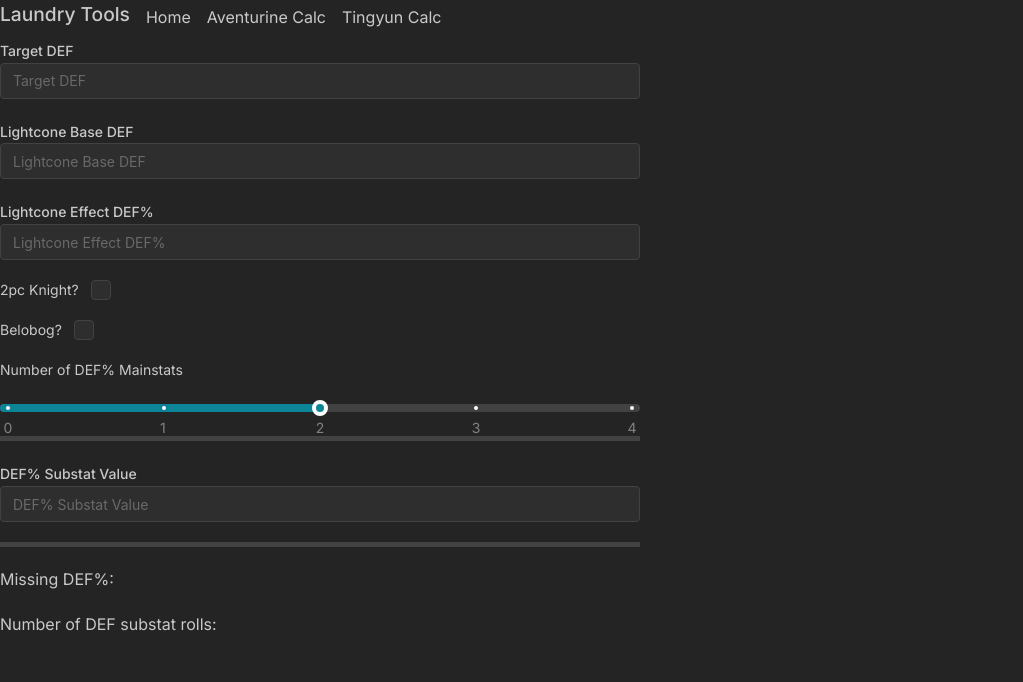
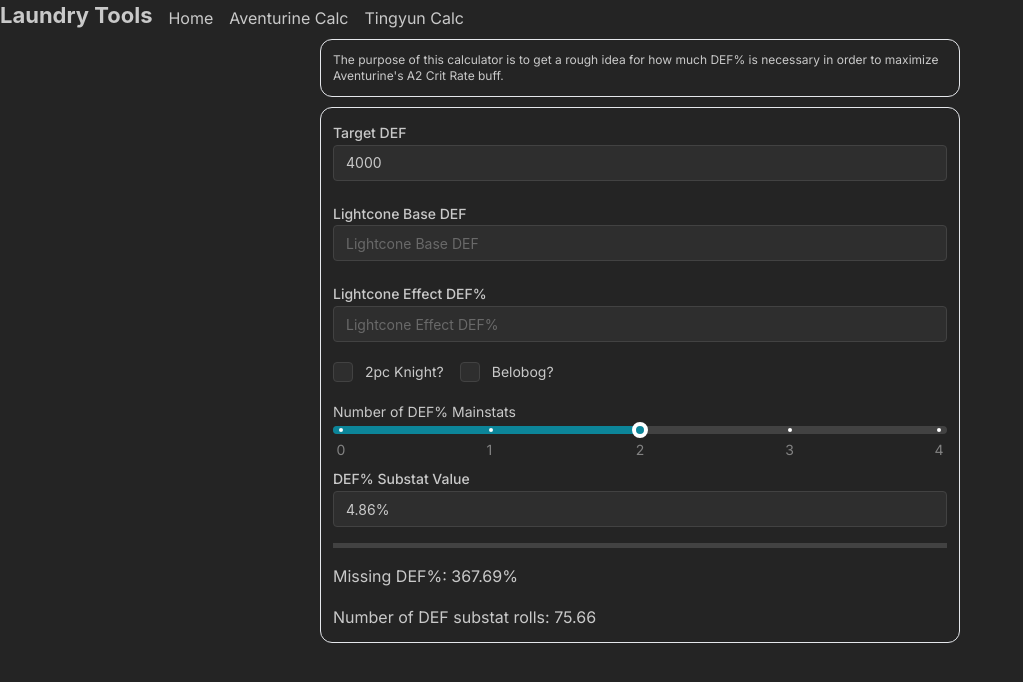
Before and after one commit to mdkincaid/hsr-tools, a Next.js app: page /tools/aventurine-calc in a window 1280 px wide. Shown: the top 682 px of the page, without its empty margins (0-1023 px from the left). Built offline with nearby package versions, Linux system fonts and the light colour scheme.

Commit message:
feat: add little intro blurb to aven calc

```diff
--- a/src/app/tools/aventurine-calc/page.tsx
+++ b/src/app/tools/aventurine-calc/page.tsx
@@ -5,21 +5,24 @@ import getActualNumberOfMainstats from "@/utils/numberOfMainstats";
 import {
   Checkbox,
   Divider,
+  Group,
   NumberFormatter,
   NumberInput,
   Slider,
+  Space,
+  Stack,
   Text,
 } from "@mantine/core";
 import { useState } from "react";
 
 export default function Page() {
-  const [targetDEF, setTargetDEF] = useState<string | number>("");
+  const [targetDEF, setTargetDEF] = useState<string | number>(4000);
   const [lcBaseDEF, setLcBaseDEF] = useState<string | number>("");
   const [lcEffectDEF, setLcEffectDEF] = useState<string | number>("");
   const [isKnightActive, setIsKnightActive] = useState<boolean>(false);
   const [isBelobogActive, setIsBelobogActive] = useState<boolean>(false);
   const [mainstatAmt, setMainstatAmt] = useState(50);
-  const [substatValue, setSubstatValue] = useState<string | number>("");
+  const [substatValue, setSubstatValue] = useState<string | number>(4.86);
   const charBaseDEF = 655;
   const traceDEF = 0.35;
   const belobogDEF = 0.15;
@@ -49,7 +52,13 @@ export default function Page() {
   }
 
   return (
-    <div className="flex flex-col gap-5 w-2/4">
+    <div>
+      <div className="w-2/4 border rounded-xl p-3 m-auto text-xs">
+        The purpose of this calculator is to get a rough idea for how much DEF% is necessary in order to maximize Aventurine&apos;s A2 Crit Rate buff.
+      </div>
+      <Space h="xs" />
+      <div className="w-2/4 border rounded-xl p-3 m-auto">
+        <Stack align="stretch" gap="lg" className="mb-4">
           <NumberInput
             label="Target DEF"
             placeholder="Target DEF"
@@ -72,18 +81,23 @@ export default function Page() {
             hideControls
             suffix="%"
           />
+          <Group>
             <Checkbox
-        labelPosition="left"
               label="2pc Knight?"
               checked={isKnightActive}
-        onChange={(event) => setIsKnightActive(event.currentTarget.checked)}
+              onChange={(event) =>
+                setIsKnightActive(event.currentTarget.checked)
+              }
             />
             <Checkbox
-        labelPosition="left"
               label="Belobog?"
               checked={isBelobogActive}
-        onChange={(event) => setIsBelobogActive(event.currentTarget.checked)}
+              onChange={(event) =>
+                setIsBelobogActive(event.currentTarget.checked)
+              }
             />
+          </Group>
+          <div className="mb-2">
             <Text size="sm">Number of DEF% Mainstats</Text>
             <Slider
               value={mainstatAmt}
@@ -92,7 +106,7 @@ export default function Page() {
               marks={marks()}
               label={null}
             />
-      <Divider size="xl" />
+          </div>
           <NumberInput
             label="DEF% Substat Value"
             placeholder="DEF% Substat Value"
@@ -101,21 +115,27 @@ export default function Page() {
             suffix="%"
             hideControls
           />
+        </Stack>
         <Divider size="xl" />
+        <Stack className="mt-4">
           <div>
             Missing DEF%:
             <NumberFormatter
               value={targetDEF ? getMissingDEFPercent() : ""}
               decimalScale={2}
+              prefix=" "
               suffix="%"
-        ></NumberFormatter>
+            />
           </div>
           <div>
             Number of DEF substat rolls:
             <NumberFormatter
               value={getNumberOfSubstatRolls()}
               decimalScale={2}
-        ></NumberFormatter>
+              prefix=" "
+            />
+          </div>
+        </Stack>
       </div>
     </div>
   );
--- a/src/components/Header/Header.tsx
+++ b/src/components/Header/Header.tsx
@@ -1,9 +1,10 @@
+import { Title } from "@mantine/core";
 import NavBar from "../NavBar/NavBar";
 
 export default function Header() {
     return (
         <header className="flex mb-2">
-            <h1>Laundry Tools</h1>
+            <Title order={1} size="h3">Laundry Tools</Title>
             <NavBar />
         </header>
     );
```
Lines whose indentation alone changed are shown as unchanged.
